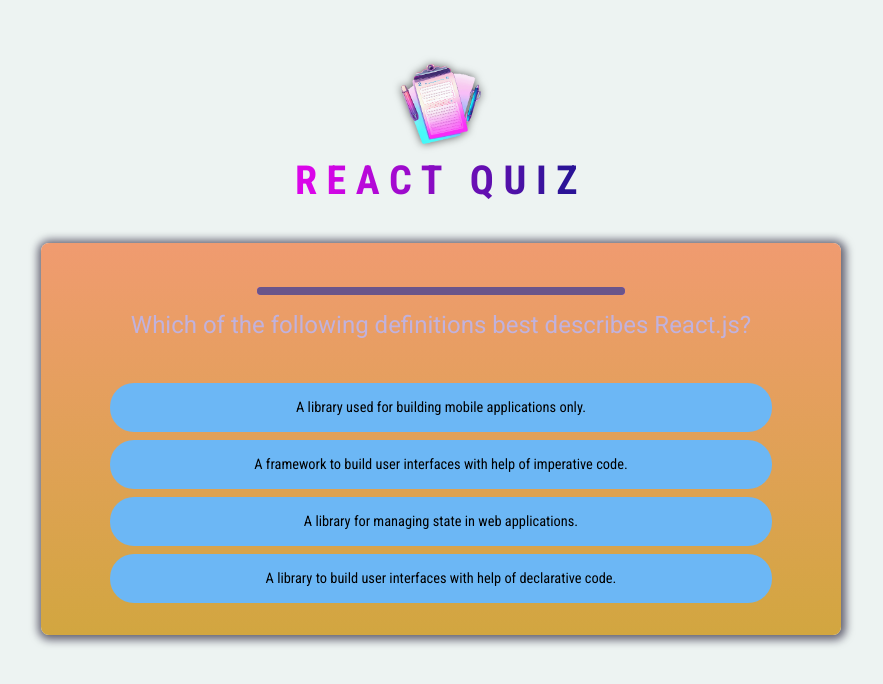
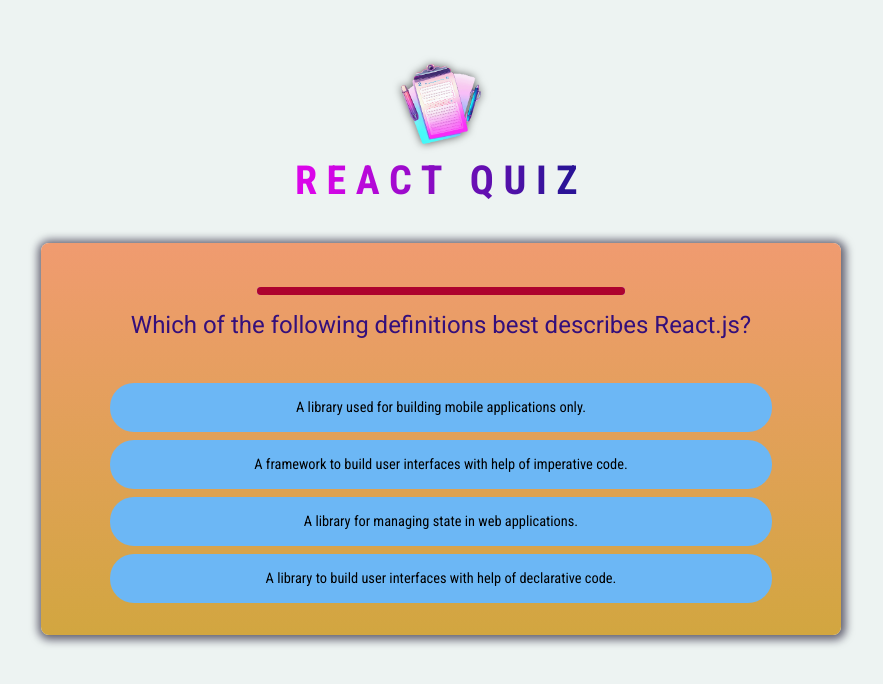
Before and after one commit to naveed60/React-Quiz-app-, a React (Vite) app: page / in a window 1280 px wide. Shown: the top 684 px of the page, without its empty margins (199-1082 px from the left). Built offline with nearby package versions, Linux system fonts and the light colour scheme.

Commit message:
new styling added

```diff
--- a/src/index.css
+++ b/src/index.css
@@ -106,7 +106,7 @@
 }
 
 #question progress::-webkit-progress-bar {
-  background: #6a558a;
+  background: #ad032e;
   border-radius: 24px;
 }
 
@@ -132,7 +132,7 @@
   font-size: 1.5rem;
   font-weight: normal;
   margin: 0.5rem 0 2.5rem 0;
-  color: #c1b2dd;
+  color: #340f7b;
 }
 
 #answers {
```
